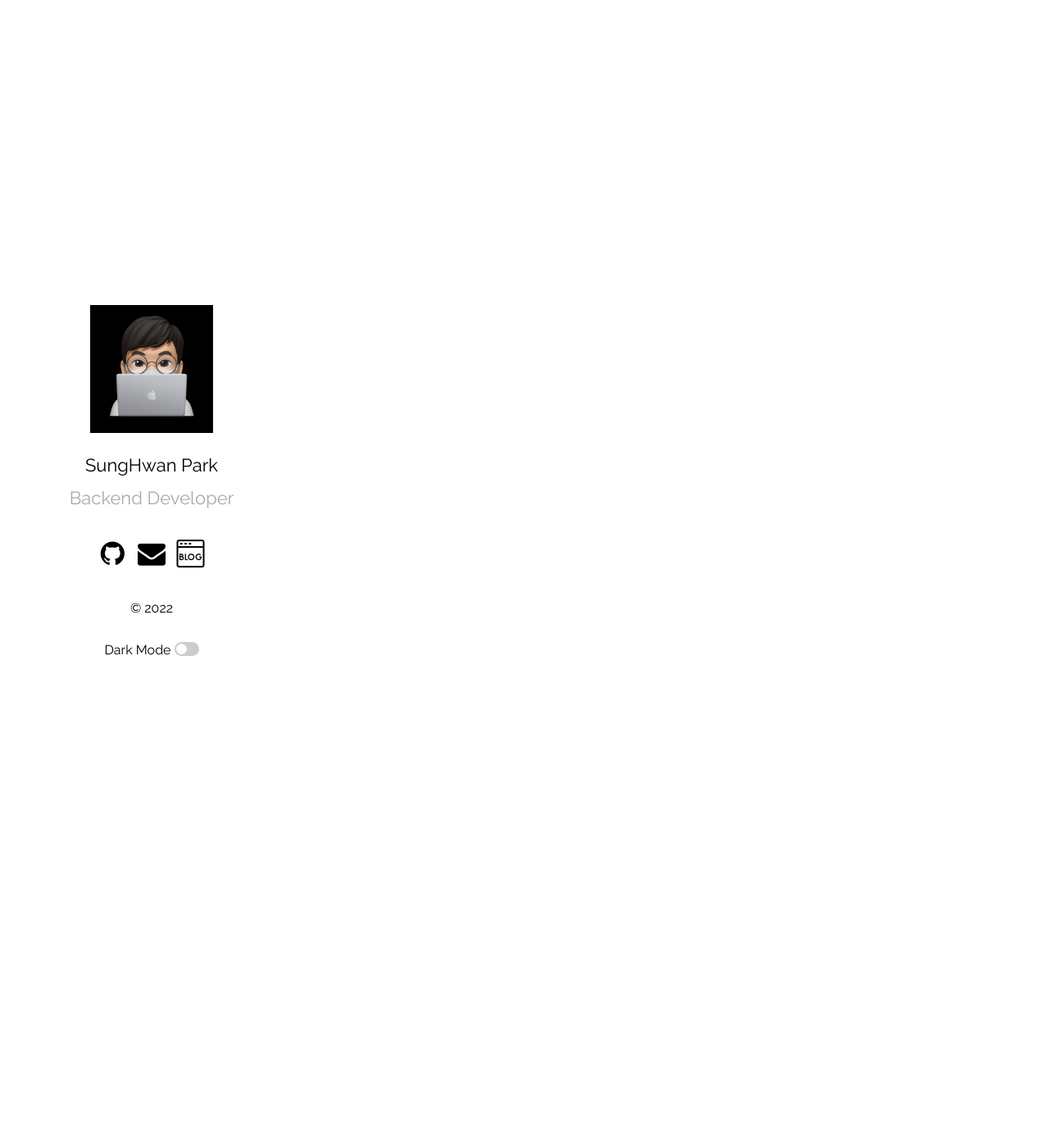
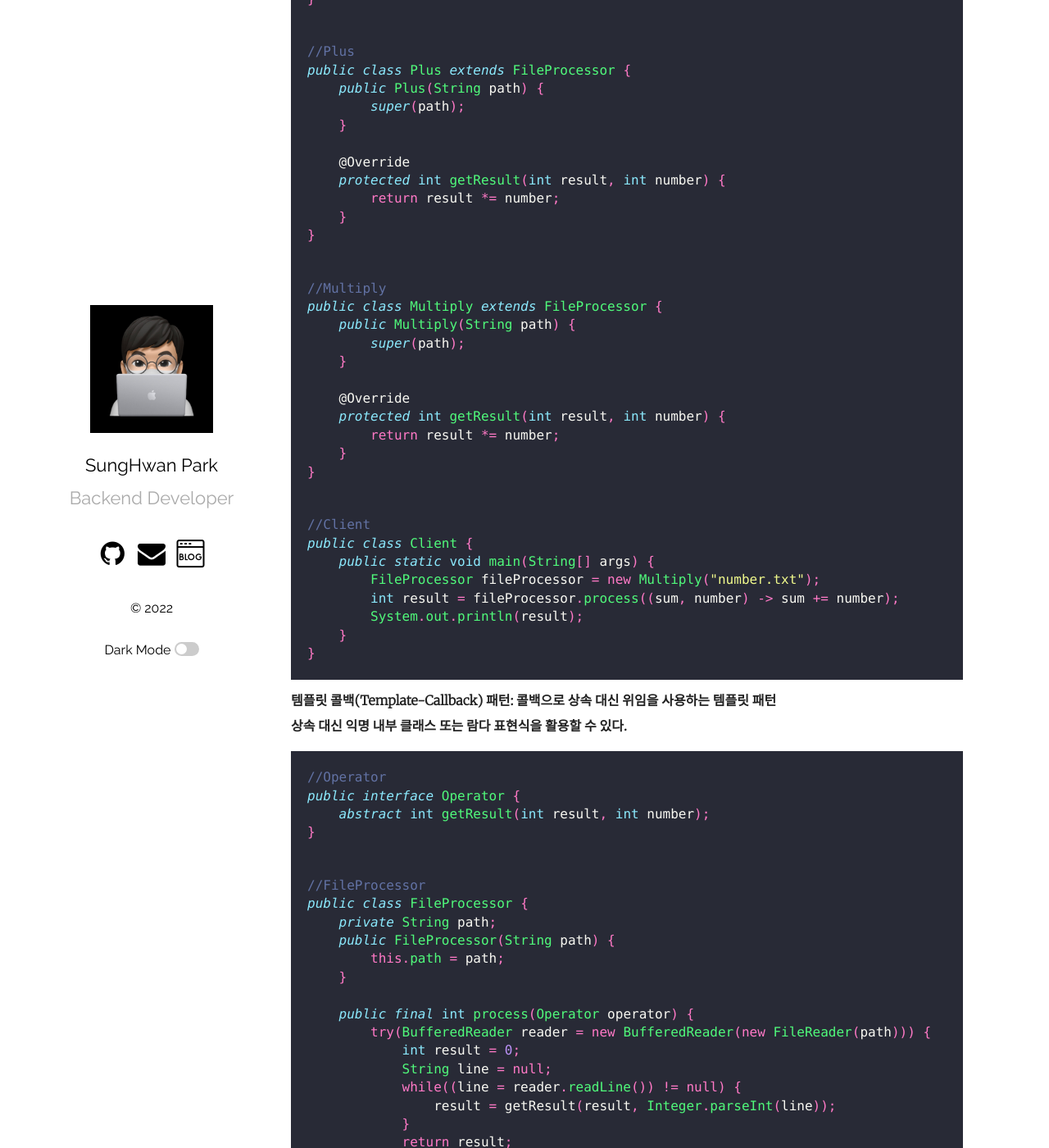
Before and after one commit to mrpark219/TIL, a Jekyll site: the page built from _posts/2022-06-01-6월TIL.markdown, in a window 1280 px wide and 1400 px high, scrolled down 8170 px. Shown: the whole window at 82% size. Built offline with Jekyll 4.4.1, drawn with Linux system fonts in a browser that asks for light colours; comment, search, counter and statistics services are not loaded; some of the changed text lies outside the part shown.

Commit message:
feat: 2022-06-10 TIL 추가

````diff
--- a/_posts/2022-06-01-6월TIL.markdown
+++ b/_posts/2022-06-01-6월TIL.markdown
@@ -340,4 +340,130 @@ public class Client {
 패턴 소개
 
 **템플릿 메소드(Template method) 패턴: 알고리즘 구조를 서브 클래스가 확장할 수 있도록 템플릿으로 제공하는 방법<br/>
-추상 클래스는 템플릿을 제공하고 하위 클래스는 구체적인 알고리즘을 제공한다..**
+추상 클래스는 템플릿을 제공하고 하위 클래스는 구체적인 알고리즘을 제공한다.**
+
+---
+
+### 6/10(금)
+
+코딩으로 학습하는 GoF의 디자인 패턴 - 템플릿 메소드 패턴 2부<br/>
+패턴 적용하기
+
+```java
+//FileProcessor
+public abstract class FileProcessor {
+    private String path;
+
+    public FileProcessor(String path) {
+        this.path = path;
+    }
+
+    public final int process(Operator operator) {
+        try(BufferedReader reader = new BufferedReader(new FileReader(path))) {
+            int result = 0;
+            String line = null;
+            while((line = reader.readLine()) != null) {
+                result = getResult(result, Integer.parseInt(line));
+            }
+            return result;
+        } catch (IOException e) {
+            throw new IllegalArgumentException(path + "에 해당하는 파일이 없습니다.", e);
+        }
+    }
+
+    protected abstract int getResult(int result, int number);
+}
+```
+
+```java
+//Plus
+public class Plus extends FileProcessor {
+    public Plus(String path) {
+        super(path);
+    }
+
+    @Override
+    protected int getResult(int result, int number) {
+        return result *= number;
+    }
+}
+```
+
+```java
+//Multiply
+public class Multiply extends FileProcessor {
+    public Multiply(String path) {
+        super(path);
+    }
+
+    @Override
+    protected int getResult(int result, int number) {
+        return result *= number;
+    }
+}
+```
+
+```java
+//Client
+public class Client {
+    public static void main(String[] args) {
+        FileProcessor fileProcessor = new Multiply("number.txt");
+        int result = fileProcessor.process((sum, number) -> sum += number);
+        System.out.println(result);
+    }
+}
+```
+
+**템플릿 콜백(Template-Callback) 패턴: 콜백으로 상속 대신 위임을 사용하는 템플릿 패턴<br/>
+상속 대신 익명 내부 클래스 또는 람다 표현식을 활용할 수 있다.**
+
+```java
+//Operator
+public interface Operator {
+    abstract int getResult(int result, int number);
+}
+```
+
+```java
+//FileProcessor
+public class FileProcessor {
+    private String path;
+    public FileProcessor(String path) {
+        this.path = path;
+    }
+
+    public final int process(Operator operator) {
+        try(BufferedReader reader = new BufferedReader(new FileReader(path))) {
+            int result = 0;
+            String line = null;
+            while((line = reader.readLine()) != null) {
+                result = getResult(result, Integer.parseInt(line));
+            }
+            return result;
+        } catch (IOException e) {
+            throw new IllegalArgumentException(path + "에 해당하는 파일이 없습니다.", e);
+        }
+    }
+}
+```
+
+```java
+//Plus
+public class Plus implements Operator {
+    @Override
+    public int getResult(int result, int number) {
+        return result += number;
+    }
+}
+```
+
+```java
+//Client
+public class Client {
+    public static void main(String[] args) {
+        FileProcessor fileProcessor = new FileProcessor("number.txt");
+        int result = fileProcessor.process((sum, number) -> sum += number);
+        System.out.println(result);
+    }
+}
+```
````
